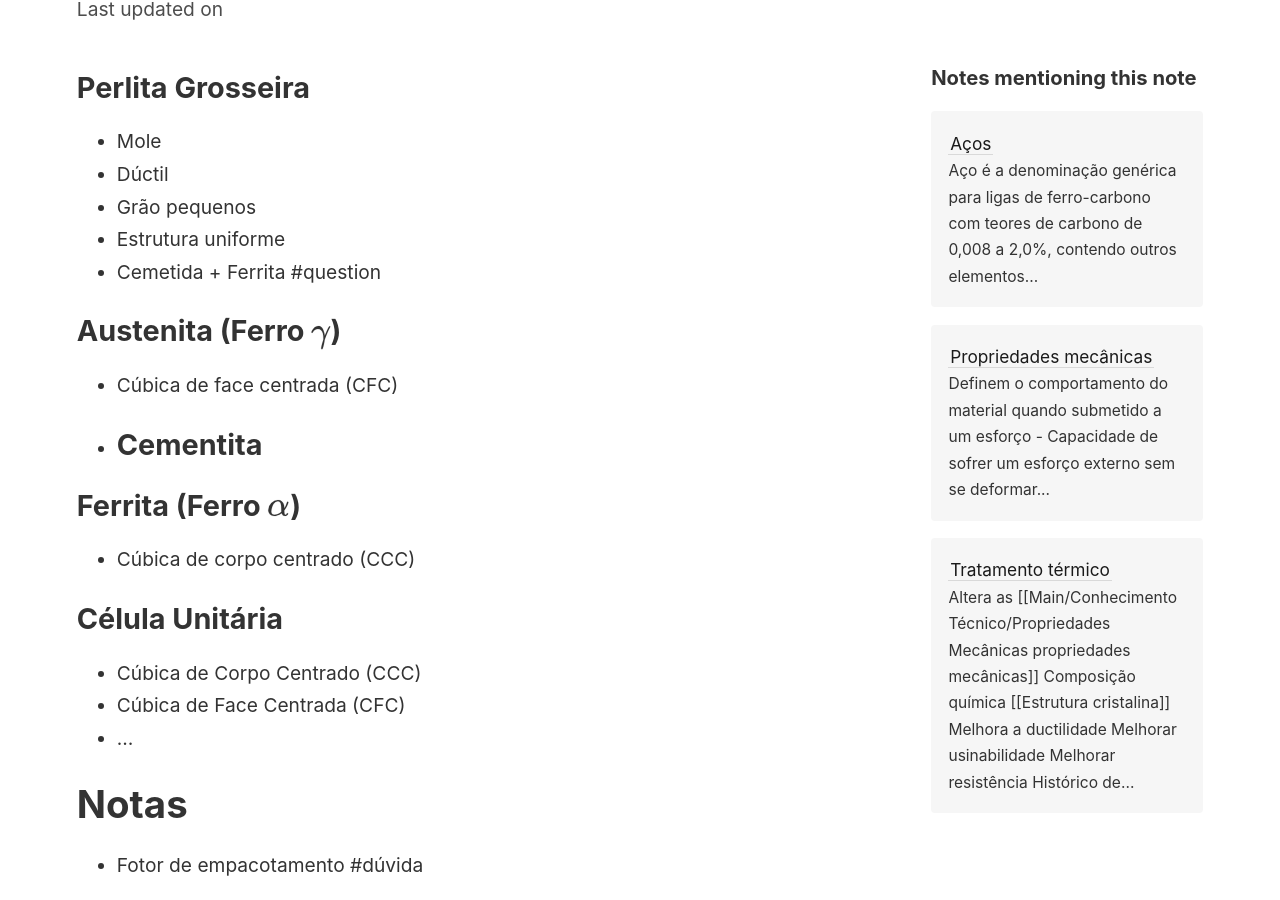
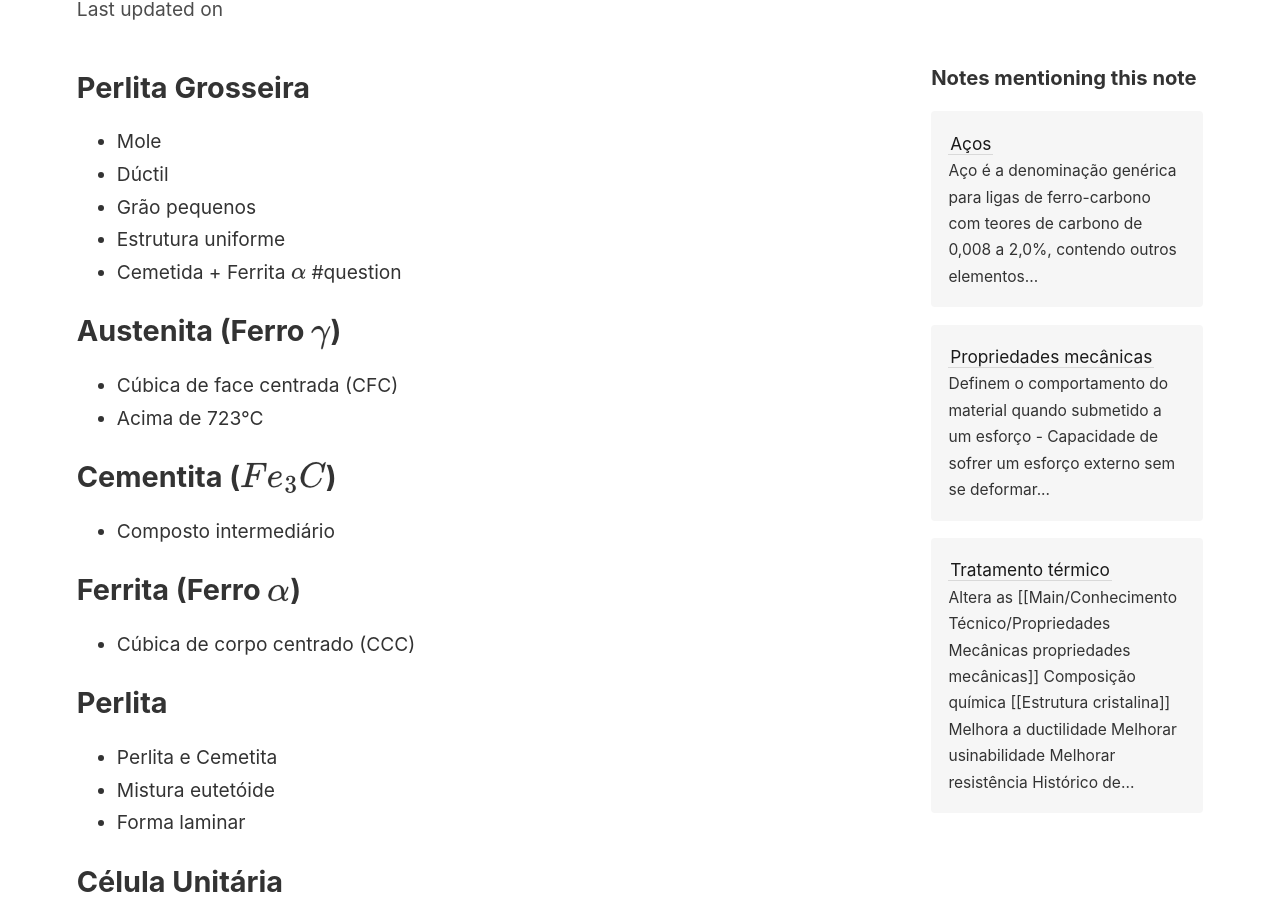
Before and after one commit to Robbitmm/obsidian-garden, a Jekyll site: the page built from _notes/Estrutura Cristalina.md, in a window 1280 px wide and 900 px high, scrolled down 212 px. Built offline with Jekyll 4.4.1, drawn with Linux system fonts in a browser that asks for light colours.

Commit message:
:heavy_plus_sign: ci: content update

```diff
--- a/_notes/Estrutura Cristalina.md
+++ b/_notes/Estrutura Cristalina.md
@@ -8,19 +8,27 @@ aliases: estrutura cristalina, estruturas cristalinas, Estrutura Cristalina, Est
 - Dúctil
 - Grão pequenos
 - Estrutura uniforme
-- Cemetida + Ferrita #question
+- Cemetida + Ferrita $\alpha$ #question
 
 ## Austenita (Ferro $\gamma$)
 - Cúbica de face centrada (CFC)
--
-## Cementita
+- Acima de 723°C
+
+## Cementita ($Fe_3C$)
+ - Composto intermediário
 
 ## Ferrita (Ferro $\alpha$)
 - Cúbica de corpo centrado (CCC)
 
+## Perlita
+- Perlita e Cemetita
+- Mistura eutetóide
+- Forma laminar
+
 ## Célula Unitária
 - Cúbica de Corpo Centrado (CCC)
 - Cúbica de Face Centrada (CFC)
+- Hexagonal Simples ()
 - ...
 
 # Notas
```
Also changed, not shown: _notes/Reações em Cargas.md (+2 -2 lines), _notes/Soldagem (Welding).md (added, +62 -0 lines).
